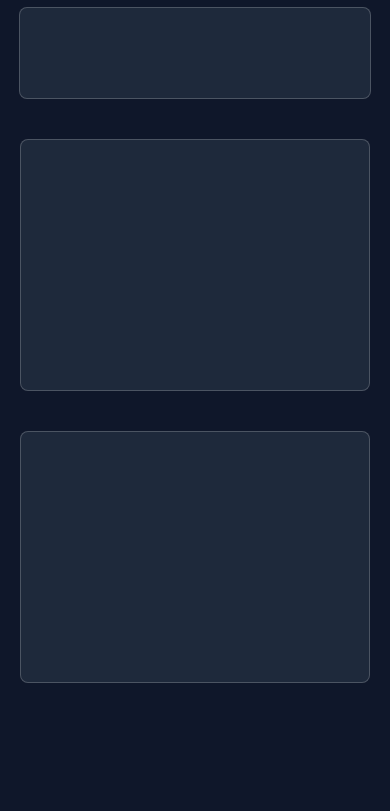
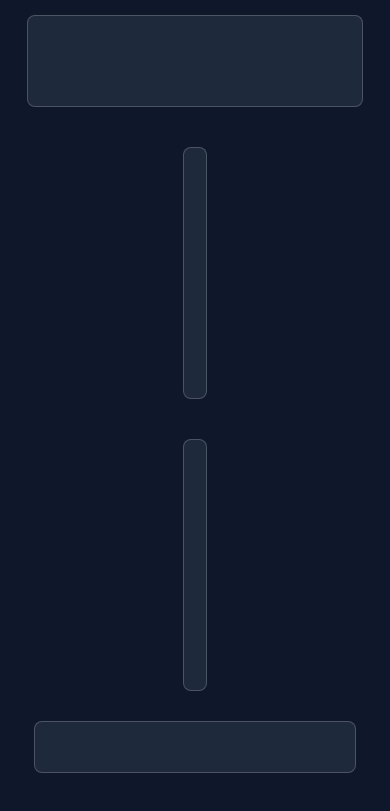
Before and after one commit to RizkySanDex/Monetag-Ads, a plain HTML site: page index.html in a window 390 px wide. Shown: the part 101-912 px from the top of the page. Before the commit the page ends 844 px from the top, so only its background shows below. Drawn offline with Linux system fonts and the light colour scheme.

Commit message:
Add files via upload

```diff
--- a/index.html
+++ b/index.html
@@ -2,7 +2,7 @@
 <html lang="id">
 <head>
   <meta charset="UTF-8">
-  <title>Responsive Ads Monetag & Adsterra</title>
+  <title>Ads Responsive</title>
   <meta name="viewport" content="width=device-width, initial-scale=1.0">
   <style>
     body {
@@ -13,10 +13,8 @@
       flex-direction: column;
       align-items: center;
       padding: 20px;
-      margin: 0;
     }
-    h1 { color: #38bdf8; margin-bottom: 20px; text-align: center; }
-
+    h1 { color: #38bdf8; margin-bottom: 20px; }
     .banner {
       background: #1e293b;
       border: 1px solid rgba(255,255,255,0.2);
@@ -26,100 +24,75 @@
       justify-content: center;
       align-items: center;
     }
-
     .leaderboard { width: 100%; max-width: 728px; height: 90px; }
     .rectangle { width: 100%; max-width: 300px; height: 250px; }
-
-    .grid {
-      display: flex;
-      flex-wrap: wrap;
-      gap: 20px;
-      justify-content: center;
-      margin-top: 20px;
-      width: 100%;
-    }
-
-    iframe, .ad-container {
-      border: none;
-      width: 100%;
-      height: 100%;
-    }
-
-    /* Responsive untuk mobile */
-    @media (max-width: 768px) {
-      .leaderboard { max-width: 100%; height: 90px; }
-      .rectangle { max-width: 100%; height: 250px; }
-    }
+    .grid { display: flex; gap: 20px; flex-wrap: wrap; justify-content: center; margin-top: 20px; }
+    iframe { border: none; width: 100%; height: 100%; }
   </style>
 </head>
 <body>
   <h1>Sponsored Ads</h1>
 
-  <!-- Banner 728x90 (Adsterra) -->
-  <div class="banner leaderboard" id="ad728">
+  <!-- Banner 728x90 -->
+  <div class="banner leaderboard">
     <script type="text/javascript">
-      function loadAd728() {
-        document.getElementById('ad728').innerHTML = '';
-        var script1 = document.createElement('script');
-        script1.type = 'text/javascript';
-        script1.innerHTML = "atOptions = { 'key':'790e3e25b374c71ea2bede25e64dafd1','format':'iframe','height':90,'width':728,'params':{} };";
-        document.getElementById('ad728').appendChild(script1);
-
-        var script2 = document.createElement('script');
-        script2.type = 'text/javascript';
-        script2.src = "//www.highperformanceformat.com/790e3e25b374c71ea2bede25e64dafd1/invoke.js";
-        document.getElementById('ad728').appendChild(script2);
-      }
-      loadAd728();
-      setInterval(loadAd728, 30000);
+      atOptions = {
+        'key' : '790e3e25b374c71ea2bede25e64dafd1',
+        'format' : 'iframe',
+        'height' : 90,
+        'width' : 728,
+        'params' : {}
+      };
     </script>
+    <script type="text/javascript" src="//www.highperformanceformat.com/790e3e25b374c71ea2bede25e64dafd1/invoke.js"></script>
   </div>
 
   <!-- Grid 2 Banner 300x250 -->
   <div class="grid">
-    <div class="banner rectangle" id="ad300a">
+    <div class="banner rectangle">
       <script type="text/javascript">
-        function loadAd300a() {
-          document.getElementById('ad300a').innerHTML = '';
-          var s1 = document.createElement('script');
-          s1.type='text/javascript';
-          s1.innerHTML="atOptions={'key':'276947a635572659f48ea4440c4e25fc','format':'iframe','height':250,'width':300,'params':{}};";
-          document.getElementById('ad300a').appendChild(s1);
+        atOptions = {
+          'key' : '276947a635572659f48ea4440c4e25fc',
+          'format' : 'iframe',
+          'height' : 250,
+          'width' : 300,
+          'params' : {}
+        };
+      </script>
+      <script type="text/javascript" src="//www.highperformanceformat.com/276947a635572659f48ea4440c4e25fc/invoke.js"></script>
+    </div>
+    <div class="banner rectangle">
+      <script type="text/javascript">
+        atOptions = {
+          'key' : '276947a635572659f48ea4440c4e25fc',
+          'format' : 'iframe',
+          'height' : 250,
+          'width' : 300,
+          'params' : {}
+        };
+      </script>
+      <script type="text/javascript" src="//www.highperformanceformat.com/276947a635572659f48ea4440c4e25fc/invoke.js"></script>
+    </div>
+  </div>
 
-          var s2 = document.createElement('script');
-          s2.type='text/javascript';
-          s2.src='//www.highperformanceformat.com/276947a635572659f48ea4440c4e25fc/invoke.js';
-          document.getElementById('ad300a').appendChild(s2);
-        }
-        loadAd300a();
-        setInterval(loadAd300a, 30000);
-      </script>
-    </div>
-
-    <div class="banner rectangle" id="ad300b">
-      <script type="text/javascript">
-        function loadAd300b() {
-          document.getElementById('ad300b').innerHTML = '';
-          var s1 = document.createElement('script');
-          s1.type='text/javascript';
-          s1.innerHTML="atOptions={'key':'276947a635572659f48ea4440c4e25fc','format':'iframe','height':250,'width':300,'params':{}};";
-          document.getElementById('ad300b').appendChild(s1);
-
-          var s2 = document.createElement('script');
-          s2.type='text/javascript';
-          s2.src='//www.highperformanceformat.com/276947a635572659f48ea4440c4e25fc/invoke.js';
-          document.getElementById('ad300b').appendChild(s2);
-        }
-        loadAd300b();
-        setInterval(loadAd300b, 30000);
-      </script>
-    </div>
+  <!-- Banner 320x50 (Mobile) -->
+  <div class="banner" style="width: 100%; max-width: 320px; height: 50px; margin-top:20px;">
+    <script type="text/javascript">
+      atOptions = {
+        'key' : 'a443559ffdea6367477176b606afde09',
+        'format' : 'iframe',
+        'height' : 50,
+        'width' : 320,
+        'params' : {}
+      };
+    </script>
+    <script type="text/javascript" src="//www.highperformanceformat.com/a443559ffdea6367477176b606afde09/invoke.js"></script>
   </div>
 
   <!-- Monetag Vignette Ads -->
   <script>
     (function(s){
-      s.dataset.zone='9748151'; // ganti sesuai Zone ID Monetag
+      s.dataset.zone='9748151';
       s.src='https://groleegni.net/vignette.min.js';
     })([document.documentElement, document.body].filter(Boolean).pop().appendChild(document.createElement('script')))
   </script>
```
